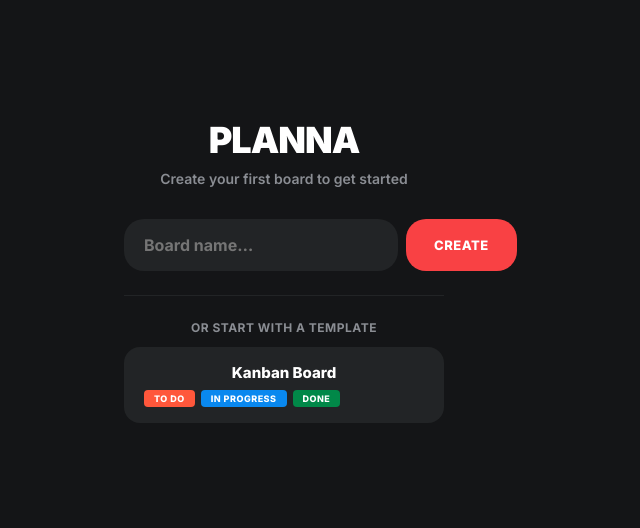
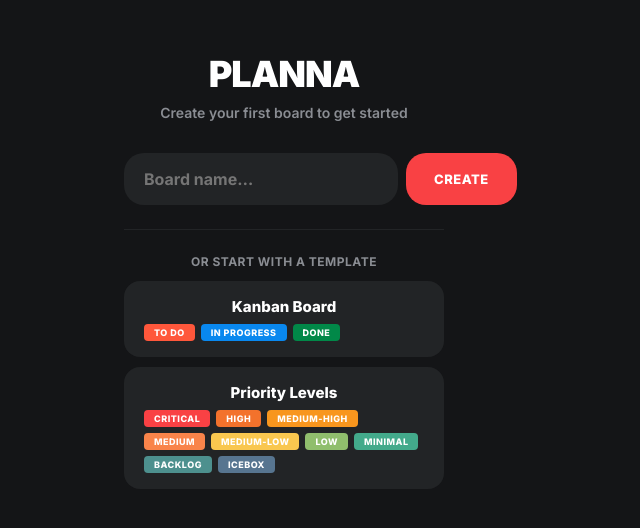
Before and after one commit to gitgitgitbrandon/PLAN, a React (Vite) app: page / in a window 1280 px wide. Shown: the part 130-658 px from the top of the page, without its empty margins (356-996 px from the left). Built offline with nearby package versions, Linux system fonts and the light colour scheme.

Commit message:
feat: enhance sidebar and NavItem accessibility with improved animations and overflow handling

```diff
--- a/src/App.jsx
+++ b/src/App.jsx
@@ -145,6 +145,25 @@ const LIST_SIZE_PRESETS = {
 
 function newBoard(name, color = PALETTE[0]) {
   return { id: uid(), name, color, lists: [], dayTags: {}, boardLabels: DEFAULT_BOARD_LABELS(), settings: DEFAULT_BOARD_SETTINGS() }
+}
+
+const PRIORITY_LEVELS = [
+  ['CRITICAL', '#f94144'],
+  ['HIGH', '#f3722c'],
+  ['MEDIUM-HIGH', '#f8961e'],
+  ['MEDIUM', '#f9844a'],
+  ['MEDIUM-LOW', '#f9c74f'],
+  ['LOW', '#90be6d'],
+  ['MINIMAL', '#43aa8b'],
+  ['BACKLOG', '#4d908e'],
+  ['ICEBOX', '#577590'],
+]
+
+function priorityTemplateBoard() {
+  return {
+    id: uid(), name: 'MY BOARD', color: PALETTE[0], dayTags: {}, boardLabels: DEFAULT_BOARD_LABELS(), settings: DEFAULT_BOARD_SETTINGS(),
+    lists: PRIORITY_LEVELS.map(([name, color]) => ({ id: uid(), name, color, tasks: [] })),
+  }
 }
 
 function templateBoard() {
@@ -1650,11 +1669,16 @@ function NavItem({ label, icon, active, onClick, collapsed }) {
       aria-label={collapsed ? label : undefined}
       title={collapsed ? label : undefined}
       onKeyDown={e => { if (e.key === 'Enter' || e.key === ' ') { e.preventDefault(); onClick() } }}
-      style={{ display: 'flex', alignItems: 'center', justifyContent: collapsed ? 'center' : 'flex-start', gap: 10, padding: collapsed ? '9px 0' : '9px 12px', borderRadius: 8, cursor: 'pointer', background: active ? C.border : 'transparent', transition: 'background .15s', marginBottom: 2 }}
+      style={{ display: 'flex', alignItems: 'center', gap: 10, padding: '9px 12px', borderRadius: 8, cursor: 'pointer', background: active ? C.border : 'transparent', transition: 'background .15s', marginBottom: 2, overflow: 'hidden' }}
       onMouseEnter={e => { if (!active) e.currentTarget.style.background = C.overlayW10 }}
       onMouseLeave={e => { if (!active) e.currentTarget.style.background = 'transparent' }}>
-      {icon}
-      {!collapsed && <span style={{ fontSize: 11, fontWeight: 800, color: active ? C.textWhite : C.textMuted, letterSpacing: 0.8, fontFamily: FONT }}>{label}</span>}
+      <span style={{ display: 'flex', alignItems: 'center', justifyContent: 'center', flexShrink: 0 }}>{icon}</span>
+      <span style={{
+        fontSize: 11, fontWeight: 800, color: active ? C.textWhite : C.textMuted, letterSpacing: 0.8, fontFamily: FONT,
+        whiteSpace: 'nowrap', overflow: 'hidden', display: 'inline-block', flexShrink: 0,
+        opacity: collapsed ? 0 : 1, width: collapsed ? 0 : 70,
+        transition: 'opacity 260ms cubic-bezier(.4,0,.2,1), width 260ms cubic-bezier(.4,0,.2,1)',
+      }}>{label}</span>
     </div>
   )
 }
@@ -1959,12 +1983,17 @@ function BoardDetail({ board, boards, onUpdate, onSwitchBoard, onCreateBoard, on
     <div style={{ display: 'flex', height: '100vh', overflow: 'hidden', background: C.bg, fontFamily: FONT }}>
 
       {/* ════════════════ LEFT SIDEBAR ════════════════ */}
-      <nav aria-label="Application navigation" style={{ width: sidebarCollapsed ? 64 : 220, flexShrink: 0, background: '#191B1D', borderRight: `1px solid ${C.border}`, display: 'flex', flexDirection: 'column', position: 'sticky', top: 0, height: '100vh', overflow: 'hidden', transition: 'width 200ms cubic-bezier(.4,0,.2,1)' }}>
+      <nav aria-label="Application navigation" style={{ width: sidebarCollapsed ? 64 : 220, flexShrink: 0, background: '#191B1D', borderRight: `1px solid ${C.border}`, display: 'flex', flexDirection: 'column', position: 'sticky', top: 0, height: '100vh', overflow: 'hidden', transition: 'width 260ms cubic-bezier(.4,0,.2,1)' }}>
 
         {/* Branding */}
-        <div style={{ minHeight: 72, display: 'flex', alignItems: 'center', justifyContent: sidebarCollapsed ? 'center' : 'flex-start', padding: sidebarCollapsed ? 0 : '0 16px', gap: 10, flexShrink: 0 }}>
+        <div style={{ minHeight: 72, display: 'flex', alignItems: 'center', padding: '0 18px', gap: 10, flexShrink: 0, overflow: 'hidden' }}>
           <img src="/favicon.svg" alt="PLANNA" width={28} height={28} style={{ borderRadius: 6, flexShrink: 0 }} />
-          {!sidebarCollapsed && <strong style={{ fontSize: 18, fontWeight: 900, color: C.textWhite, letterSpacing: -0.5, fontFamily: FONT, whiteSpace: 'nowrap', overflow: 'hidden' }}>PLANNA</strong>}
+          <strong style={{
+            fontSize: 18, fontWeight: 900, color: C.textWhite, letterSpacing: -0.5, fontFamily: FONT,
+            whiteSpace: 'nowrap', overflow: 'hidden', display: 'inline-block', flexShrink: 0,
+            opacity: sidebarCollapsed ? 0 : 1, width: sidebarCollapsed ? 0 : 90,
+            transition: 'opacity 260ms cubic-bezier(.4,0,.2,1), width 260ms cubic-bezier(.4,0,.2,1)',
+          }}>PLANNA</strong>
         </div>
 
         {/* Collapse toggle */}
@@ -2033,6 +2062,16 @@ function BoardDetail({ board, boards, onUpdate, onSwitchBoard, onCreateBoard, on
                   style={{ flex: 1, minWidth: 0, height: 32, boxSizing: 'border-box', border: 'none', borderRadius: 8, padding: '0 10px', fontSize: 11, fontFamily: FONT, fontWeight: 600, outline: 'none', background: C.border, color: C.textWhite }} />
                 <button onClick={handleCreate} aria-label="Create board" style={{ width: 32, height: 32, flexShrink: 0, border: 'none', background: C.accent, color: C.textWhite, borderRadius: 8, fontSize: 16, fontWeight: 800, cursor: 'pointer', fontFamily: FONT, display: 'flex', alignItems: 'center', justifyContent: 'center', padding: 0 }}>+</button>
               </div>
+            </div>
+          </>
+        )}
+
+        {sidebarCollapsed && (
+          <>
+            <div style={{ flex: 1, minHeight: 0 }} />
+            <div style={{ padding: '0 0 20px', display: 'flex', justifyContent: 'center', flexShrink: 0 }}>
+              <button onClick={() => onCreateBoard('New board')} aria-label="Create board" title="Create board"
+                style={{ width: 32, height: 32, flexShrink: 0, border: 'none', background: C.accent, color: C.textWhite, borderRadius: 8, fontSize: 16, fontWeight: 800, cursor: 'pointer', fontFamily: FONT, display: 'flex', alignItems: 'center', justifyContent: 'center', padding: 0 }}>+</button>
             </div>
           </>
         )}
@@ -2325,14 +2364,24 @@ export default function App() {
                 style={{ flex: 1, border: 'none', borderRadius: R, padding: '16px 20px', fontSize: 16, fontFamily: FONT, fontWeight: 700, outline: 'none', background: C.border, color: C.textWhite }} />
               <button onClick={() => { if (newBoardName.trim()) createBoard(newBoardName.trim()) }} style={{ border: 'none', background: C.accent, color: C.textWhite, borderRadius: R, padding: '16px 28px', fontSize: 13, fontWeight: 800, cursor: 'pointer', fontFamily: FONT, letterSpacing: 0.5 }}>CREATE</button>
             </div>
-            <div style={{ paddingTop: 24, borderTop: `1px solid ${C.border}` }}>
-              <p style={{ fontSize: 12, fontWeight: 700, color: C.textMuted, marginBottom: 12, letterSpacing: 0.5 }}>OR START WITH A TEMPLATE</p>
+            <div style={{ paddingTop: 24, borderTop: `1px solid ${C.border}`, display: 'flex', flexDirection: 'column', gap: 10 }}>
+              <p style={{ fontSize: 12, fontWeight: 700, color: C.textMuted, marginBottom: 2, letterSpacing: 0.5 }}>OR START WITH A TEMPLATE</p>
               <div onClick={() => { const b = templateBoard(); setBoards([b]); setActiveBoardId(b.id) }} style={{ background: C.border, borderRadius: R - 4, padding: '16px 20px', cursor: 'pointer', transition: 'background .15s' }}
                 onMouseEnter={e => { e.currentTarget.style.background = C.borderHover }}
                 onMouseLeave={e => { e.currentTarget.style.background = C.border }}>
                 <div style={{ fontSize: 15, fontWeight: 800, color: C.textWhite, marginBottom: 8 }}>Kanban Board</div>
-                <div style={{ display: 'flex', gap: 6 }}>
+                <div style={{ display: 'flex', gap: 6, flexWrap: 'wrap' }}>
                   {[['TO DO', '#FF573B'], ['IN PROGRESS', '#0988EF'], ['DONE', '#018848']].map(([l, c]) => (
+                    <span key={l} style={{ background: c, borderRadius: 4, padding: '3px 10px', fontSize: 9, fontWeight: 800, color: '#fff', letterSpacing: 0.5 }}>{l}</span>
+                  ))}
+                </div>
+              </div>
+              <div onClick={() => { const b = priorityTemplateBoard(); setBoards([b]); setActiveBoardId(b.id) }} style={{ background: C.border, borderRadius: R - 4, padding: '16px 20px', cursor: 'pointer', transition: 'background .15s' }}
+                onMouseEnter={e => { e.currentTarget.style.background = C.borderHover }}
+                onMouseLeave={e => { e.currentTarget.style.background = C.border }}>
+                <div style={{ fontSize: 15, fontWeight: 800, color: C.textWhite, marginBottom: 8 }}>Priority Levels</div>
+                <div style={{ display: 'flex', gap: 6, flexWrap: 'wrap' }}>
+                  {PRIORITY_LEVELS.map(([l, c]) => (
                     <span key={l} style={{ background: c, borderRadius: 4, padding: '3px 10px', fontSize: 9, fontWeight: 800, color: '#fff', letterSpacing: 0.5 }}>{l}</span>
                   ))}
                 </div>
```
